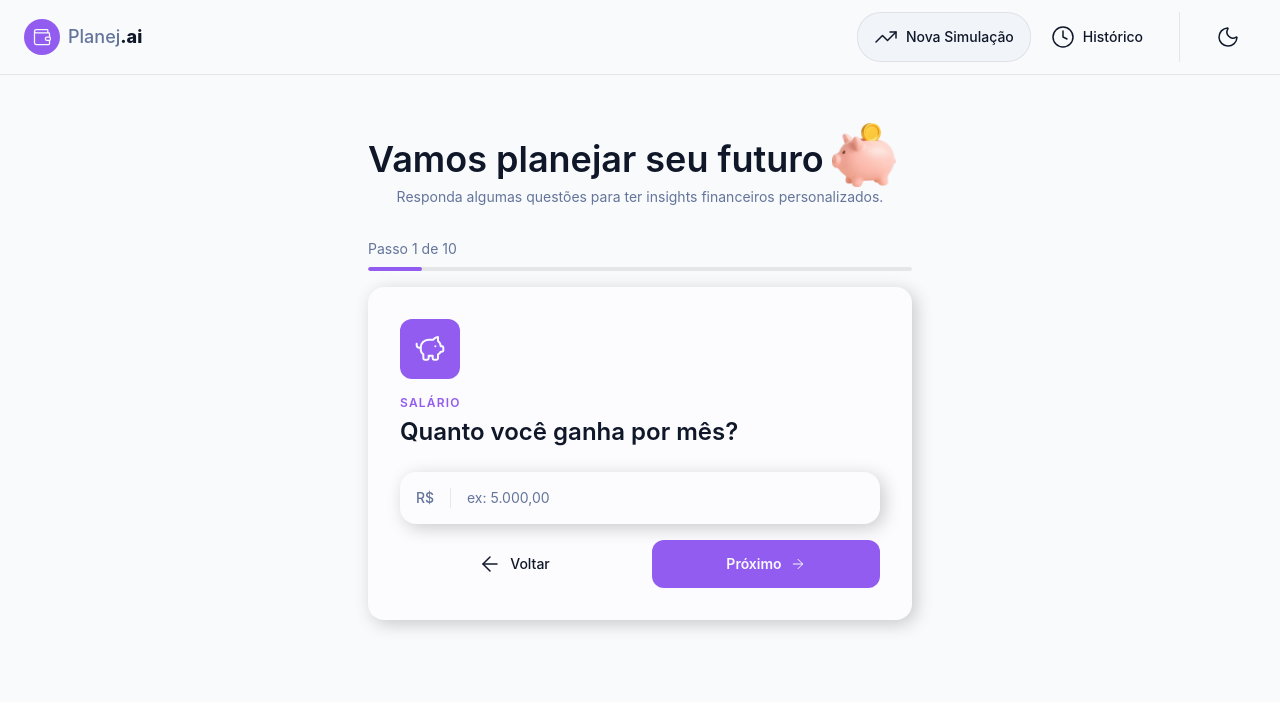
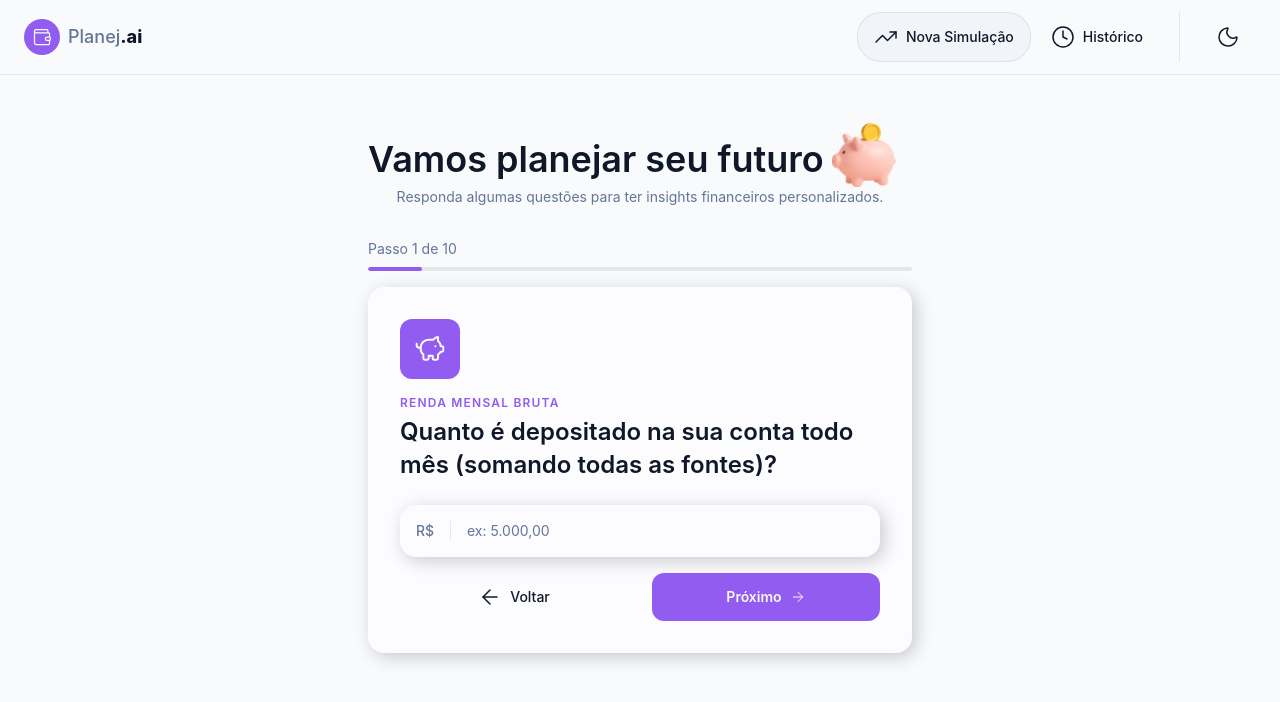
Before and after one commit to gbpinheiro1/planeja-ai, a React (Vite) app: page / in a window 1280 px wide. Shown: the top 702 px of the page. Built offline with nearby package versions, Linux system fonts and the light colour scheme.

Commit message:
feat: creates FormStep's basic interface

```diff
--- a/src/components/features/simulation/Form.tsx
+++ b/src/components/features/simulation/Form.tsx
@@ -1,17 +1,14 @@
-import { PiggyBank } from "lucide-react"
 import { StepProgress } from "../simulation/Progress"
 import { FormStep } from "./FormStep"
+import { simulationFormSteps } from "../../../data/simulation"
 
 export const SimulationForm = () => {
+  const currentStep = simulationFormSteps[0]
+
   return (
     <>
       <StepProgress currentStep={1} totalSteps={10}></StepProgress>
-      <FormStep
-        icon={PiggyBank}
-        title="Salário"
-        question="Quanto você ganha por mês?"
-        inputProps={{ type: "text", placeholder: "ex: 5.000,00", prefix: "R$" }}
-      ></FormStep>
+      <FormStep key={currentStep.id} {...currentStep} />
     </>
   )
 }
--- a/src/components/features/simulation/FormStep.tsx
+++ b/src/components/features/simulation/FormStep.tsx
@@ -4,7 +4,8 @@
 import { Button } from "../../shared/Button"
 import { ArrowLeft, ArrowRight } from "lucide-react"
 
-interface FormStepProps {
+export interface FormStepProps {
+  id: string
   icon: LucideIcon
   title: string
   question: string
--- /dev/null
+++ b/src/data/simulation.ts
@@ -0,0 +1,87 @@
+import {
+  CalendarClock,
+  CreditCard,
+  Goal,
+  Landmark,
+  PiggyBank,
+  Wallet,
+} from "lucide-react"
+
+import type { FormStepProps } from "../components/features/simulation/FormStep"
+
+export const simulationFormSteps: FormStepProps[] = [
+  {
+    id: "income",
+    icon: PiggyBank,
+    title: "Renda mensal bruta",
+    question:
+      "Quanto é depositado na sua conta todo mês (somando todas as fontes)?",
+    inputProps: {
+      placeholder: "ex: 5.000,00",
+      prefix: "R$",
+      maxLength: 12,
+    },
+  },
+  {
+    id: "expenses",
+    icon: CreditCard,
+    title: "Custos fixos de vida",
+    question:
+      "Quanto você gasta mensalmente com custos fixos (aluguel, contas, etc)?",
+    inputProps: {
+      placeholder: "ex: 2.000,00",
+      prefix: "R$",
+      maxLength: 12,
+    },
+  },
+  {
+    id: "debts",
+    icon: Landmark,
+    title: "Dívidas / parcelas",
+    question:
+      "Você tem algum valor comprometido com parcelas ou empréstimos mensalmente?",
+    inputProps: {
+      placeholder: "ex: 500,00",
+      prefix: "R$",
+      maxLength: 12,
+    },
+  },
+  {
+    id: "goalName",
+    icon: Goal,
+    title: "Nome da meta",
+    question: "Qual o objetivo que você deseja alcançar?",
+    inputProps: {
+      placeholder: "ex: Viagem para o Japão",
+      maxLength: 50,
+    },
+  },
+  {
+    id: "goalAmount",
+    icon: Wallet,
+    title: "Custo da meta",
+    question: "Quanto custa realizar esse sonho?",
+    inputProps: {
+      placeholder: "ex: 15.000,00",
+      prefix: "R$",
+      maxLength: 12,
+    },
+  },
+  {
+    id: "goalDeadline",
+    icon: CalendarClock,
+    title: "Prazo desejado",
+    question: "Em quantos meses você planeja atingir esse objetivo?",
+    inputProps: {
+      type: "number",
+      placeholder: "ex: 12",
+      suffix: "meses",
+      min: 1,
+      max: 120,
+    },
+    submitButtonProps: {
+      label: "Gerar simulação",
+      emojiIcon: "✨",
+    },
+  },
+]
```
